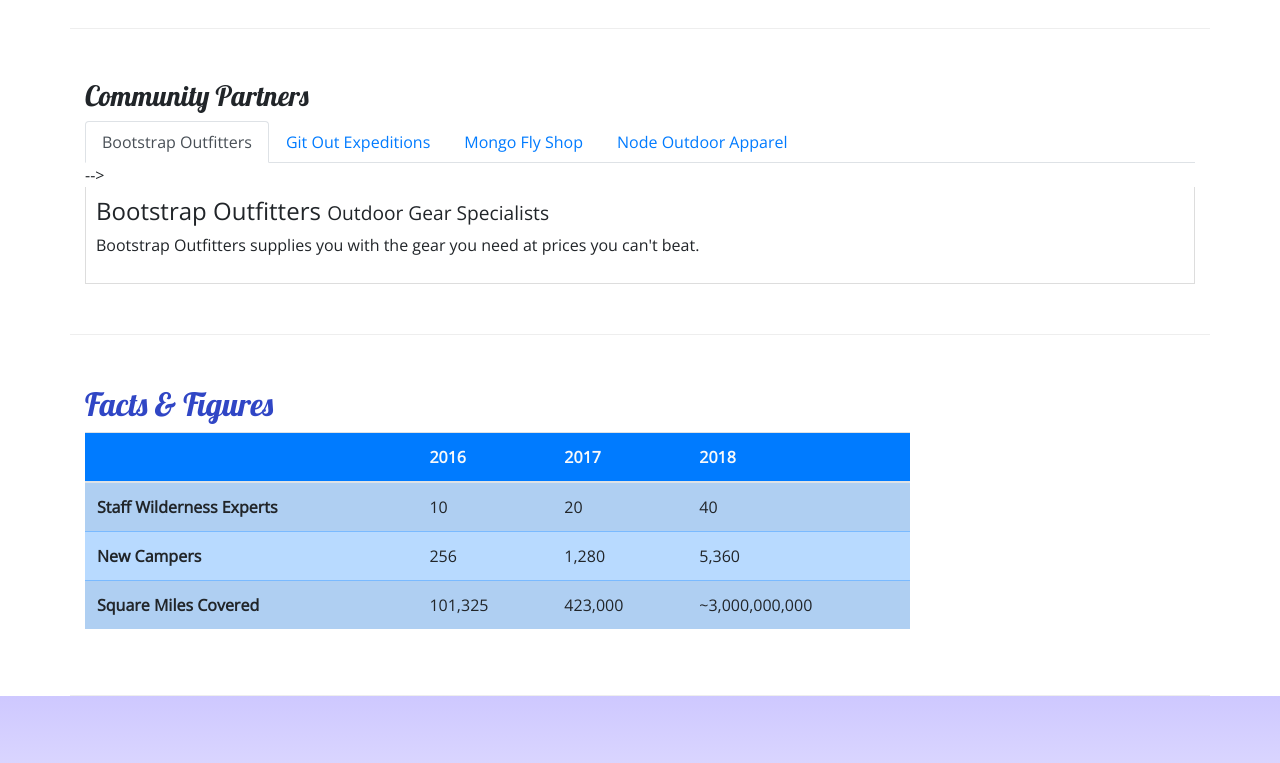
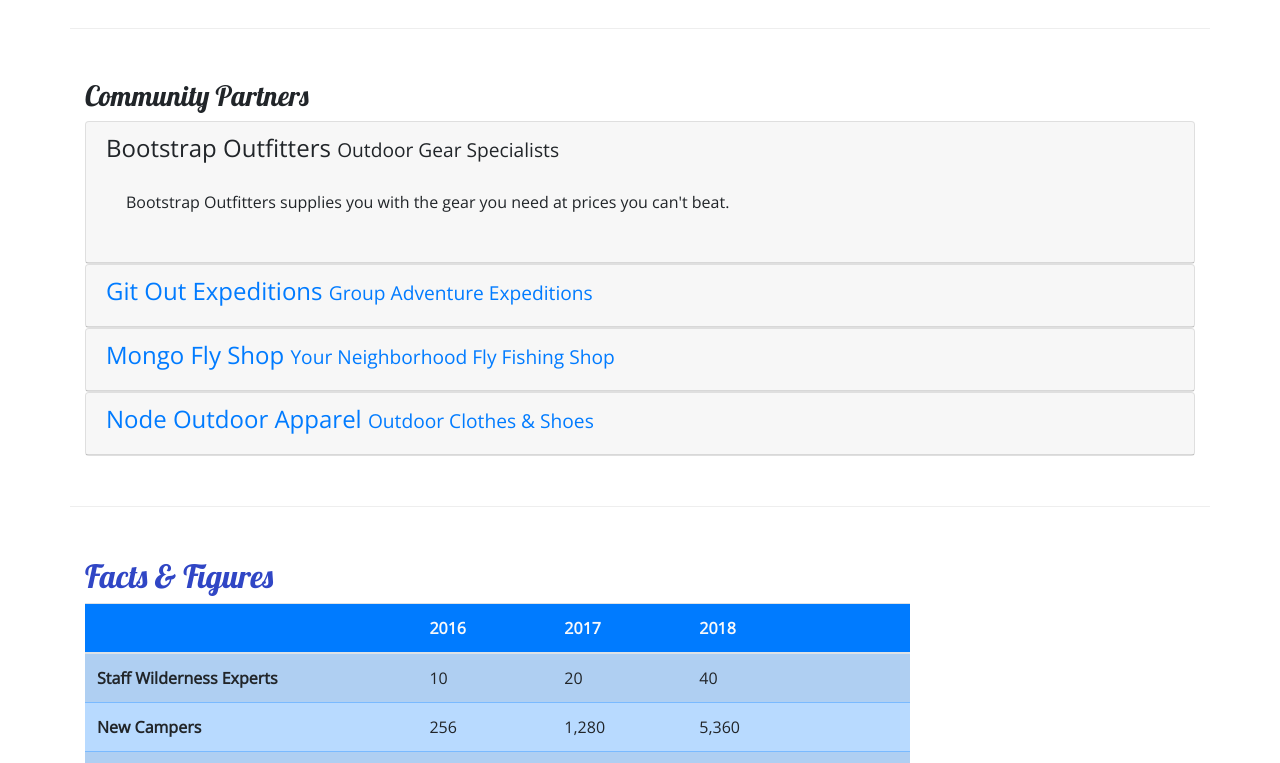
Before and after one commit to luisdeandac/nucampsite, a website: page aboutus.html in a window 1280 px wide. Shown: the part 840-1603 px from the top of the page. Drawn offline with nearby package versions, Linux system fonts and the light colour scheme.

Commit message:
Accordion

```diff
--- a/aboutus.html
+++ b/aboutus.html
@@ -100,36 +100,62 @@
         <div class="row row-content">
             <div class="col">
                 <h3>Community Partners</h3>
-                <ul class="nav nav-tabs">
-                    <li class="nav-item">
-                       <a class="nav-link active" href="#bootstrap" role="tab" data-toggle="tab">Bootstrap Outfitters</a>
-                    </li>
-                    <li class="nav-item">
-                        <a class="nav-link " href="#git" role="tab" data-toggle="tab">Git Out Expeditions</a>
-                    </li>
-                    <li class="nav-item">
-                        <a class="nav-link " href="#mongo" role="tab" data-toggle="tab">Mongo Fly Shop</a>
-                    </li>
-                    <li class="nav-item">
-                        <a class="nav-link " href="#node" role="tab" data-toggle="tab">Node Outdoor Apparel</a>
-                    </li>
-                </ul> -->
-                <div class="tab-content">
-                    <div role="tabpanel" class="tab-pane fade show active" id="bootstrap">
-                        <h4>Bootstrap Outfitters <small>Outdoor Gear Specialists</small></h4>
-                        <p class="d-none d-sm-block">Bootstrap Outfitters supplies you with the gear you need at prices you can't beat.</p>
+                <div id="accordion">
+                    <div class="card">
+                        <div role="tab" class="card-header">
+                            <h4>
+                                <a data-toggle="collapse" data-target="#bootstrap">
+                                    Bootstrap Outfitters <small>Outdoor Gear Specialists</small>
+                                </a>
+                            </h4>
+                            <div class="collapse show" id="bootstrap" data-parent="#accordion">
+                                <div class="card-body">
+                                    <p class="d-none d-sm-block">Bootstrap Outfitters supplies you with the gear you need at prices you can't beat.</p>
+                                </div>
+                            </div>
+                        </div>
                     </div>
-                    <div role="tabpanel" class="tab-pane fade" id="git">
-                        <h4>Git Out Expeditions <small>Group Adventure Expeditions</small></h4>
-                        <p class="d-none d-sm-block">Join Git Out Expeditions to explore new horizons with a group of other adventurers!</p>
+                    <div class="card">
+                        <div role="tab" class="card-header">
+                            <h4>
+                                <a class="collapsed" data-toggle="collapse" data-target="#git">
+                                    Git Out Expeditions <small>Group Adventure Expeditions</small>
+                                </a>
+                            </h4>
+                            <div class="collapse" id="git" data-parent="#accordion">
+                                <div class="card-body">
+                                    <p class="d-none d-sm-block">Join Git Out Expeditions to explore new horizons with a group of other adventurers!</p>
+                               </div>
+                            </div>
+                        </div>
                     </div>
-                    <div role="tabpanel" class="tab-pane fade" id="mongo">
-                        <h4>Mongo Fly Shop <small>Your Neighborhood Fly Fishing Shop</small></h4>
-                        <p class="d-none d-sm-block">Need a new fishing pole, a tacklebox, or flies of all kinds? Stop by Mongo Fly Shop.</p>
+                    <div class="card">
+                        <div role="tab" class="card-header">
+                            <h4>
+                                <a class="collapsed" data-toggle="collapse" data-target="#mongo">
+                                    Mongo Fly Shop <small>Your Neighborhood Fly Fishing Shop</small>
+                                </a>
+                            </h4>
+                            <div class="collapse" id="mongo" data-parent="#accordion">
+                                <div class="card-body">
+                                    <p class="d-none d-sm-block">Need a new fishing pole, a tacklebox, or flies of all kinds? Stop by Mongo Fly Shop.</p>
+                                </div>
+                            </div>
+                        </div>
                     </div>
-                    <div role="tabpanel" class="tab-pane fade" id="node">
-                        <h4>Node Outdoor Apparel <small>Outdoor Clothes & Shoes</small></h4>
-                        <p class="d-none d-sm-block">From polar fleeces to swimsuits, hiking boots to waders, a visit to Node will be sure to get you covered.</p>
+                    <div class="card">
+                        <div role="tab" class="card-header">
+                            <h4>
+                                <a class="collapsed" data-toggle="collapse" data-target="#node">
+                                    Node Outdoor Apparel <small>Outdoor Clothes & Shoes</small>
+                                </a>
+                            </h4>
+                            <div class="collapse" id="node" data-parent="#accordion">
+                                <div class="card-body">
+                                    <p class="d-none d-sm-block">From polar fleeces to swimsuits, hiking boots to waders, a visit to Node will be sure to get you covered.</p>
+                                </div>
+                            </div>
+                        </div>
                     </div>
                 </div>
 
```
